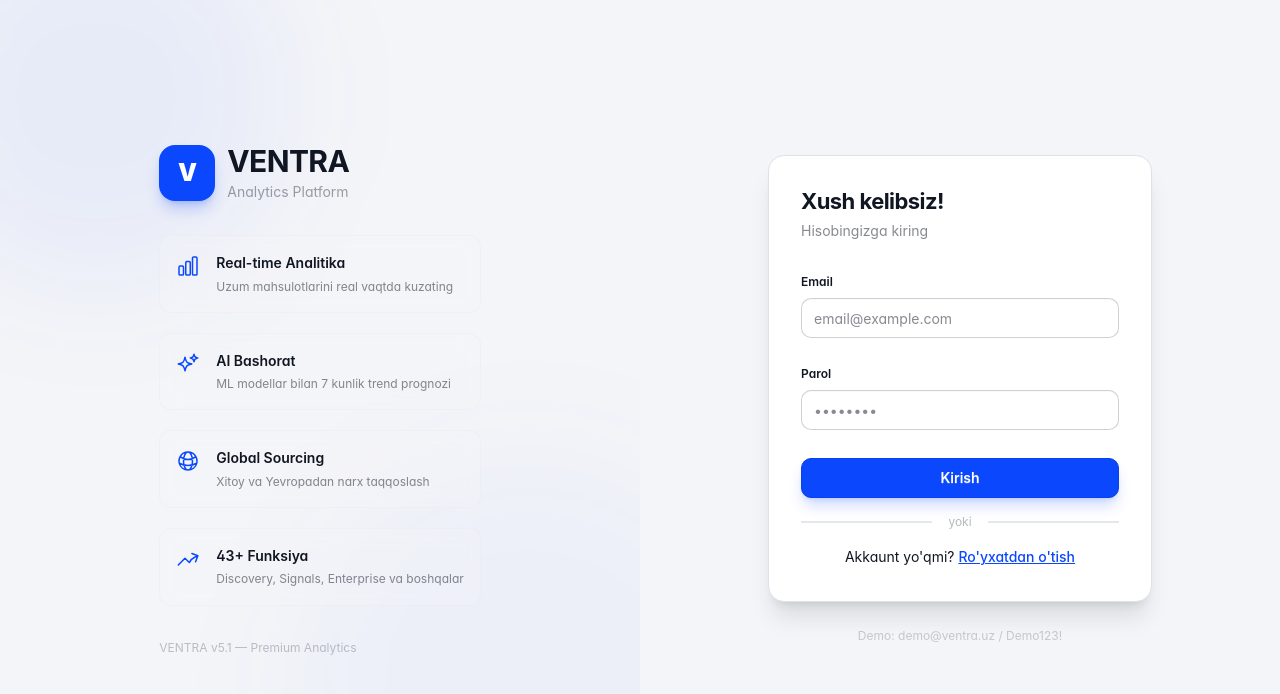
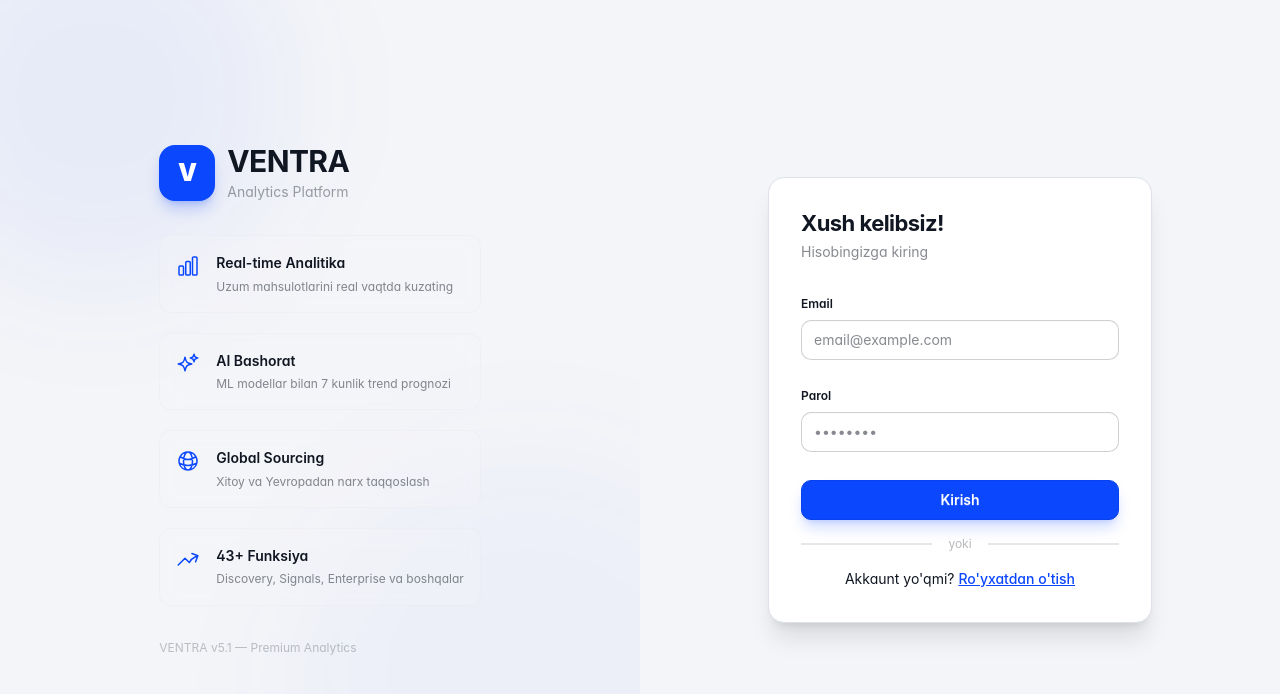
Before and after one commit to AI-automatization/sellerTrend, a React (Vite) app in the folder apps/web/: page /login in a window 1280 px wide. Shown: the top 694 px of the page. Built offline with nearby package versions, Linux system fonts and the light colour scheme; no server answers.

Commit message:
fix(web): remove demo credentials from login page — T-377

```diff
--- a/apps/web/src/pages/LoginPage.tsx
+++ b/apps/web/src/pages/LoginPage.tsx
@@ -163,9 +163,6 @@
             </p>
           </div>
 
-          <p className="text-center text-xs text-base-content/20">
-            Demo: demo@ventra.uz / Demo123!
-          </p>
         </div>
       </div>
     </div>
```
Also changed, not shown: 2 other files (tests, documents, lock files or other folders).
